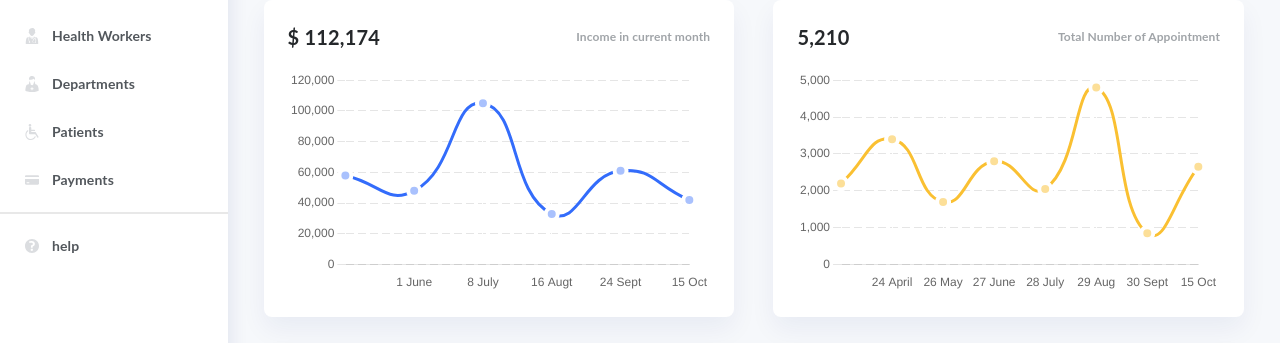
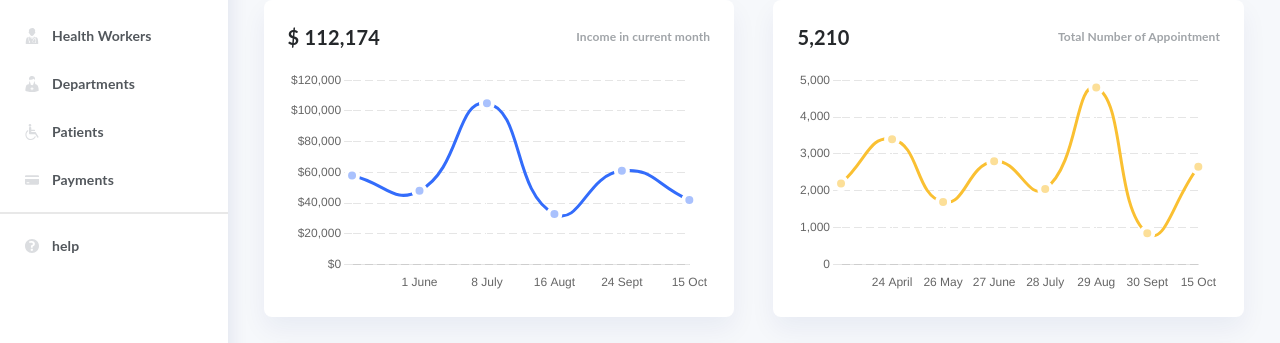
Before and after one commit to ChidiOkpala/clafiya_assessment, a Next.js app: page /dashboard in a window 1280 px wide. Shown: the part 232-575 px from the top of the page. Built offline with nearby package versions, Linux system fonts and the light colour scheme.

Commit message:
add sign to first chart and delimit function

```diff
--- a/components/atoms/chart.tsx
+++ b/components/atoms/chart.tsx
@@ -1,5 +1,6 @@
 import React, { FC} from 'react'
 import { Line } from 'react-chartjs-2'
+import { addCommasToNum } from '../../helpers/constant'
 
 export interface ChartProps {
   verticalLabels: Array<string | number>
@@ -7,6 +8,7 @@ export interface ChartProps {
   lineColor: string
   pointColor: string
   stepSize: number
+  signToAppend?: string
 }
 
 export const Chart: FC<ChartProps> = ({
@@ -15,6 +17,7 @@ export const Chart: FC<ChartProps> = ({
   lineColor,
   pointColor,
   stepSize,
+  signToAppend,
 }) => {
   const data = {
     labels: verticalLabels,
@@ -46,7 +49,11 @@ export const Chart: FC<ChartProps> = ({
           borderColor: '#ffffff',
           borderDash: [8, 4]
         },
-        ticks: { stepSize }
+        ticks: {
+          stepSize,
+          callback: (value: number): string =>
+            `${signToAppend || ''}${addCommasToNum(value)}`
+        }
       },
       x: {
         grid: {
--- a/helpers/constant.ts
+++ b/helpers/constant.ts
@@ -72,6 +72,7 @@ export const chartData: SummaryChartProps[] = [
       lineColor: "#336CFB",
       pointColor: "#A9C1FD",
       stepSize: 20000,
+      signToAppend: '$'
     }
   },
   {
@@ -148,3 +149,11 @@ export const helpMenuItem: MenuItemProps = {
   text: 'help',
   Icon: HelpIcon
 }
+
+export const addCommasToNum = (num: number): string => {
+  if (num) {
+    return new Intl.NumberFormat().format(num)
+  }
+
+  return '0'
+}
```
